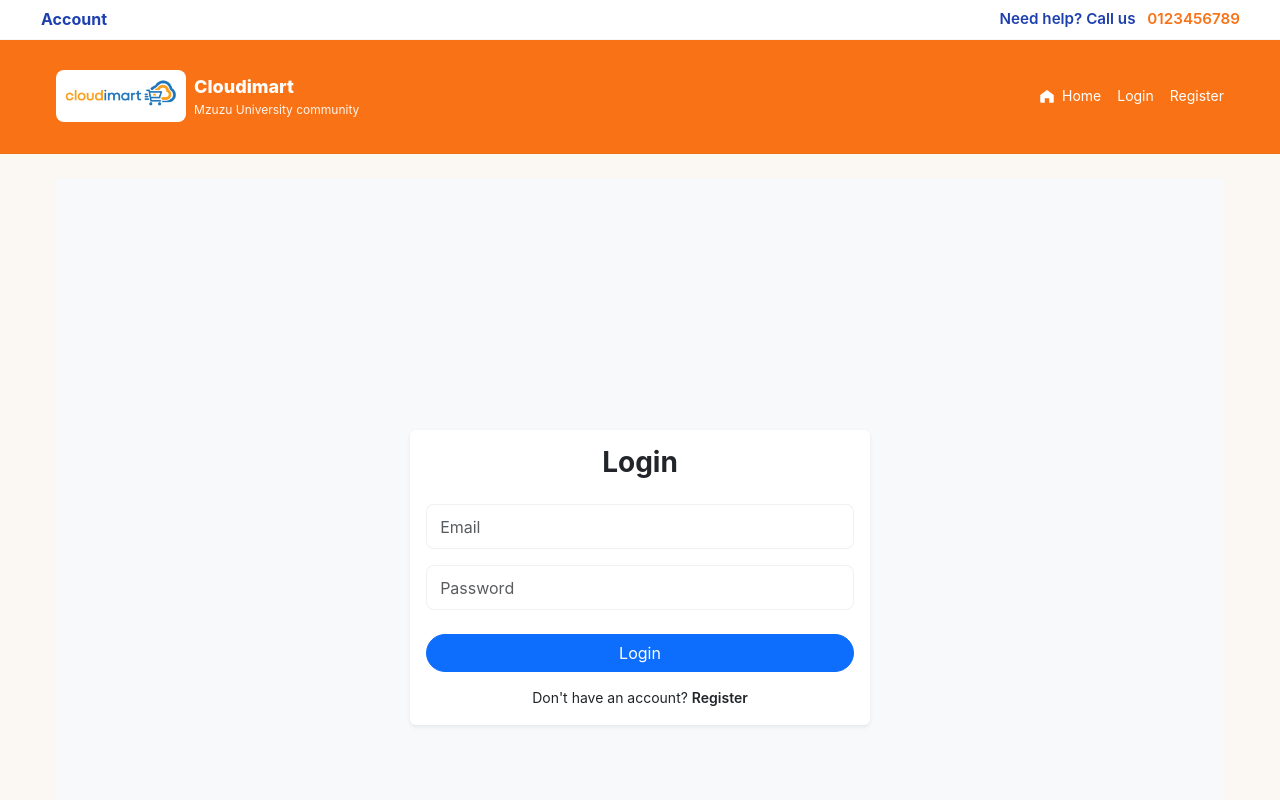
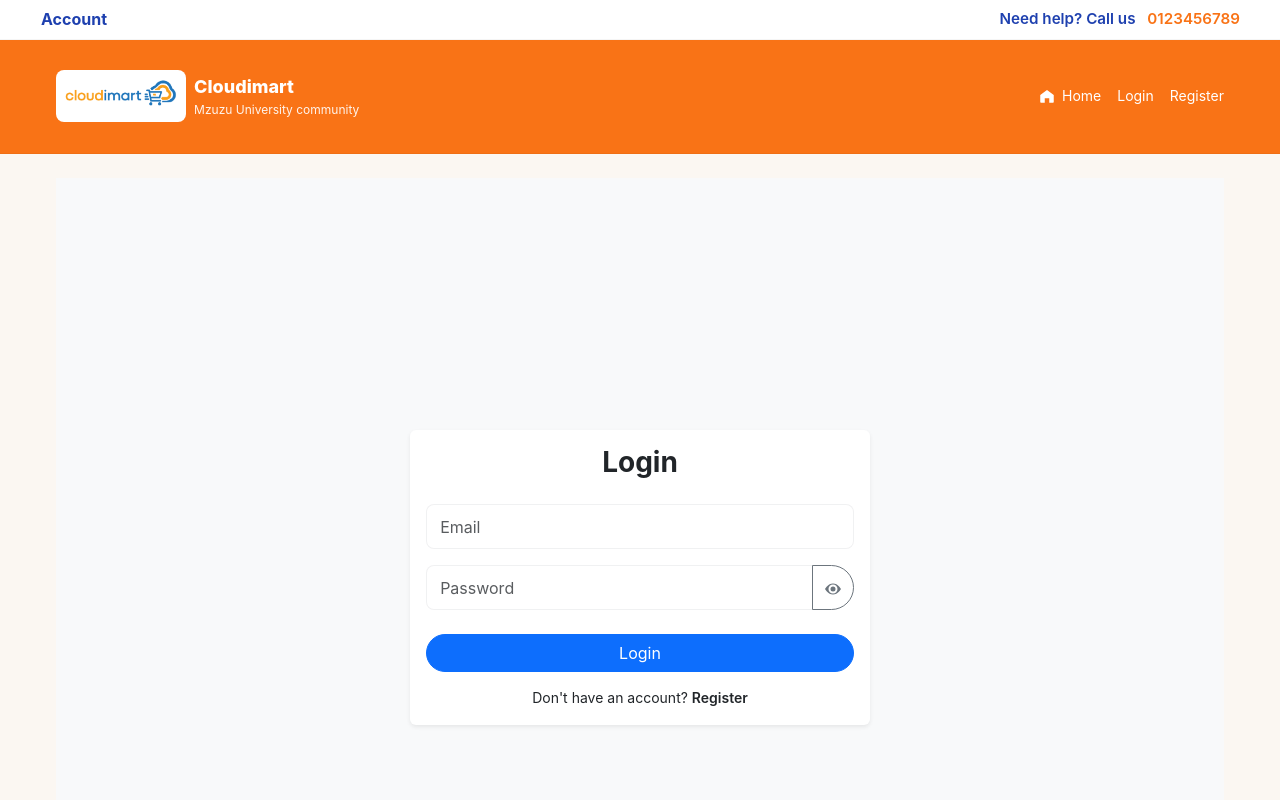
Before and after one commit to Emmanuel-Mukumbwa/cloudimart-university-ecommerce, a Next.js app in the folder cloudimart-frontend/: page /login in a window 1280 px wide. Shown: the top 800 px of the page. Built offline with nearby package versions, Linux system fonts and the light colour scheme; no server answers.

Commit message:
login: fix field error mapping — each input now shows its own validation message without redirect glitches

```diff
--- a/cloudimart-frontend/src/app/(auth)/login/page.tsx
+++ b/cloudimart-frontend/src/app/(auth)/login/page.tsx
@@ -1,11 +1,9 @@
-// src/app/(auth)/login/page.tsx
 // src/app/(auth)/login/page.tsx
 'use client';
 
 import React, { useState } from 'react';
 import { useRouter, useSearchParams } from 'next/navigation';
 import client from '../../../lib/api/client';
-import LoadingSpinner from '../../../components/common/LoadingSpinner';
 import CenteredModal from '../../../components/common/CenteredModal';
 
 export default function LoginPage() {
@@ -14,8 +12,9 @@ export default function LoginPage() {
   const [loading, setLoading] = useState(false);
   const [showModal, setShowModal] = useState(false);
   const [redirectUrl, setRedirectUrl] = useState<string | null>(null);
+  const [showPassword, setShowPassword] = useState(false);
 
-  // field-level errors (improve messages under inputs)
+  // field-level errors (email, password) and a general/top error
   const [fieldErrors, setFieldErrors] = useState<{ email?: string; password?: string; general?: string }>({});
 
   const router = useRouter();
@@ -35,6 +34,7 @@ export default function LoginPage() {
 
   const handleSubmit = async (e: React.FormEvent) => {
     e.preventDefault();
+    // reset errors (preserve UX by clearing before server roundtrip)
     setFieldErrors({});
     setShowModal(false);
 
@@ -76,31 +76,65 @@ export default function LoginPage() {
       console.error('Login error', err?.response ?? err);
 
       const resp = err?.response?.data ?? null;
-      // Validation errors (422) - map to fields
+
+      // 1) If backend returned structured validation errors (422 with errors object),
+      //    map each field key exactly to the corresponding input.
       if (resp && resp.errors && typeof resp.errors === 'object') {
         const newFieldErrs: typeof fieldErrors = {};
-        Object.keys(resp.errors).forEach((k) => {
+
+        // if the server returned field specific errors for email/password, use them directly
+        if (resp.errors.email) {
+          const v = resp.errors.email;
+          newFieldErrs.email = Array.isArray(v) && v.length ? v[0] : String(v);
+        }
+        if (resp.errors.password) {
+          const v = resp.errors.password;
+          newFieldErrs.password = Array.isArray(v) && v.length ? v[0] : String(v);
+        }
+
+        // any other non-field errors — pick first and show as general
+        const otherKeys = Object.keys(resp.errors).filter(k => k !== 'email' && k !== 'password');
+        if (otherKeys.length) {
+          const k = otherKeys[0];
           const v = resp.errors[k];
-          if (Array.isArray(v) && v.length) newFieldErrs[k as keyof typeof newFieldErrs] = v[0];
-          else if (typeof v === 'string') newFieldErrs[k as keyof typeof newFieldErrs] = v;
-        });
+          newFieldErrs.general = Array.isArray(v) && v.length ? v[0] : String(v);
+        }
+
         setFieldErrors(newFieldErrs);
+        setLoading(false);
         return;
       }
 
-      // Auth failure messages
+      // 2) If server responds with a typical auth failure status (401) — show a clear general message
       if (err?.response?.status === 401) {
         setFieldErrors({ general: 'Incorrect email or password. Please try again.' });
-      } else if (err?.response?.status === 403) {
-        // e.g. deactivated account
+        setLoading(false);
+        return;
+      }
+
+      // 3) Forbidden / Deactivated
+      if (err?.response?.status === 403) {
         setFieldErrors({ general: resp?.message ?? 'Your account is not allowed to login. Contact support.' });
-      } else if (err?.response?.status === 429) {
+        setLoading(false);
+        return;
+      }
+
+      // 4) Rate limit
+      if (err?.response?.status === 429) {
         setFieldErrors({ general: 'Too many attempts. Try again later.' });
-      } else if (resp && resp.message) {
-        setFieldErrors({ general: resp.message });
-      } else {
+        setLoading(false);
+        return;
+      }
+
+      // 5) If backend returned a generic message string, display it as general.
+      if (resp && resp.message) {
+        setFieldErrors({ general: String(resp.message) });
+        setLoading(false);
+        return;
+      }
+
+      // Fallback
       setFieldErrors({ general: 'Login failed. Please check your credentials and try again.' });
-      }
     } finally {
       setLoading(false);
     }
@@ -119,7 +153,7 @@ export default function LoginPage() {
             <div className="card-body">
               <h3 className="mb-4 text-center fw-bold">Login</h3>
 
-              {/* general error */}
+              {/* general/top error */}
               {fieldErrors.general && <div className="alert alert-danger">{fieldErrors.general}</div>}
 
               <form onSubmit={handleSubmit} noValidate>
@@ -131,20 +165,49 @@ export default function LoginPage() {
                     onChange={(e) => setEmail(e.target.value)}
                     placeholder="Email"
                     aria-invalid={!!fieldErrors.email}
+                    aria-describedby={fieldErrors.email ? 'email-error' : undefined}
                   />
-                  {fieldErrors.email && <div className="invalid-feedback">{fieldErrors.email}</div>}
+                  {fieldErrors.email && <div id="email-error" className="invalid-feedback">{fieldErrors.email}</div>}
                 </div>
 
                 <div className="mb-4">
+                  {/* Use bootstrap input-group so the toggle sits inside the input */}
+                  <div className={`input-group ${fieldErrors.password ? 'is-invalid' : ''}`}>
                     <input
-                    type="password"
+                      type={showPassword ? 'text' : 'password'}
                       className={`form-control ${fieldErrors.password ? 'is-invalid' : ''}`}
                       value={password}
                       onChange={(e) => setPassword(e.target.value)}
                       placeholder="Password"
                       aria-invalid={!!fieldErrors.password}
+                      aria-describedby={fieldErrors.password ? 'password-error' : undefined}
+                      autoComplete="current-password"
                     />
-                  {fieldErrors.password && <div className="invalid-feedback">{fieldErrors.password}</div>}
+                    <button
+                      type="button"
+                      className="btn btn-outline-secondary"
+                      onClick={() => setShowPassword((s) => !s)}
+                      onMouseDown={(e) => e.preventDefault()} // keep focus on input
+                      aria-pressed={showPassword}
+                      aria-label={showPassword ? 'Hide password' : 'Show password'}
+                    >
+                      {showPassword ? (
+                        // simple "eye-off" SVG
+                        <svg xmlns="http://www.w3.org/2000/svg" width="16" height="16" fill="currentColor" viewBox="0 0 16 16" aria-hidden>
+                          <path d="M13.359 11.238l1.292 1.292a.5.5 0 0 1-.708.708l-1.3-1.3A8.13 8.13 0 0 1 8 13.5c-3.135 0-5.7-1.788-7.166-3.5A9.71 9.71 0 0 1 2.222 8c.42-.558 1.007-1.234 1.702-1.82L.646 1.94a.5.5 0 1 1 .708-.708l13 13a.5.5 0 0 1-.708.708l-1.287-1.287z"/>
+                          <path d="M10.58 7.718a2 2 0 0 1-2.298 2.298l2.298-2.298z"/>
+                        </svg>
+                      ) : (
+                        // simple "eye" SVG
+                        <svg xmlns="http://www.w3.org/2000/svg" width="16" height="16" fill="currentColor" viewBox="0 0 16 16" aria-hidden>
+                          <path d="M16 8s-3-5.5-8-5.5S0 8 0 8s3 5.5 8 5.5S16 8 16 8zM8 12.5A4.5 4.5 0 1 1 8 3.5a4.5 4.5 0 0 1 0 9z"/>
+                          <path d="M8 5.5a2.5 2.5 0 1 0 0 5 2.5 2.5 0 0 0 0-5z"/>
+                        </svg>
+                      )}
+                    </button>
+                  </div>
+
+                  {fieldErrors.password && <div id="password-error" className="invalid-feedback d-block">{fieldErrors.password}</div>}
                 </div>
 
                 <button type="submit" className="btn btn-primary w-100" disabled={loading}>
```
Lines whose indentation alone changed are shown as unchanged.
